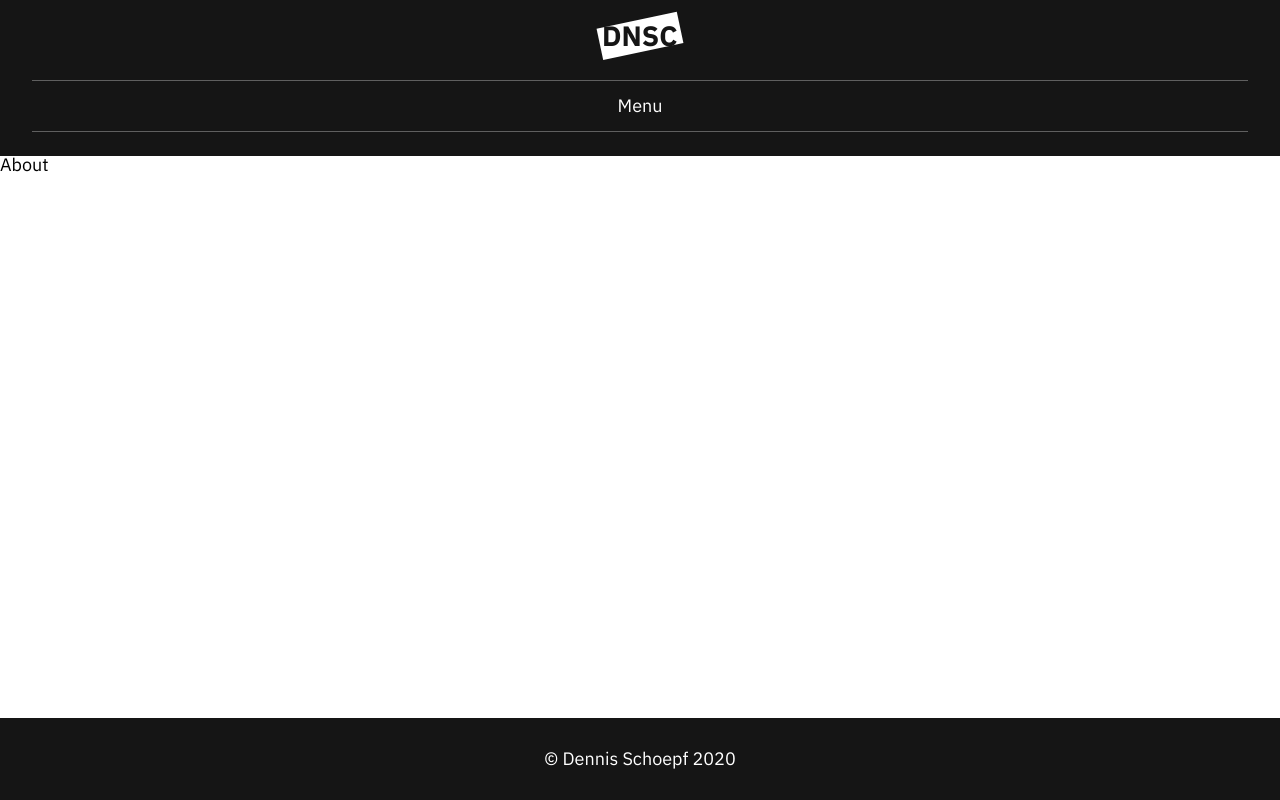
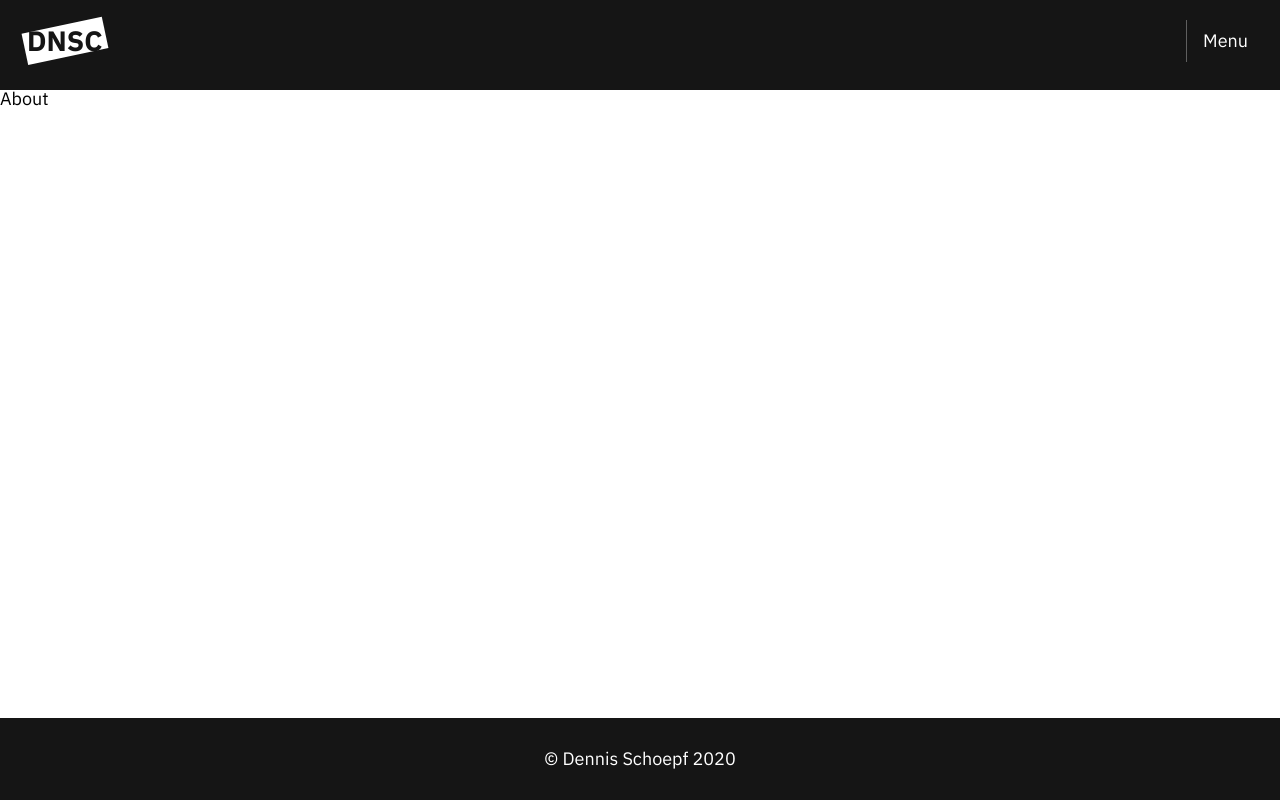
Before and after one commit to dennisschoepf/dnsc.io, a Next.js app: page /about in a window 1280 px wide. Built offline with nearby package versions, Linux system fonts and the light colour scheme.

Commit message:
Rearrange nav items

```diff
--- a/components/Navbar.js
+++ b/components/Navbar.js
@@ -16,9 +16,14 @@ const NavContainer = styled.nav`
 const LogoContainer = styled.div`
   width: 100%;
   display: flex;
-  justify-content: center;
+  justify-content: space-between;
+  align-items: center;
   margin-top: ${(props) => props.theme.sizes.xs};
   margin-bottom: ${(props) => props.theme.sizes.m};
+
+  & > *:first-child {
+    margin-left: ${(props) => props.theme.sizes.xs};
+  }
 `;
 
 const NavItemsContainer = styled.ul`
@@ -42,13 +47,9 @@ const NavItem = styled.a`
 `;
 
 const MobileMenu = styled.menu`
-  width: 100%;
   text-align: center;
-  margin: ${(props) => props.theme.sizes.s} ${(props) => props.theme.sizes.m};
-  border-top: 1px solid ${(props) => props.theme.colors.grey};
-  border-bottom: 1px solid ${(props) => props.theme.colors.grey};
-  padding-top: ${(props) => props.theme.sizes.m};
-  padding-bottom: ${(props) => props.theme.sizes.m};
+  border-left: 1px solid ${(props) => props.theme.colors.grey};
+  padding: ${(props) => props.theme.sizes.s} ${(props) => props.theme.sizes.m};
 
   &:hover {
     cursor: pointer;
@@ -64,8 +65,8 @@ export default function Navbar() {
     <NavContainer>
       <LogoContainer>
         <Logo />
+        <MobileMenu onClick={() => setMenuOpen(!menuOpen)}>Menu</MobileMenu>
       </LogoContainer>
-      <MobileMenu onClick={() => setMenuOpen(!menuOpen)}>Menu</MobileMenu>
       <NavItemsContainer menuOpen={menuOpen}>
         <Link href="/projects" passHref>
           <NavItem active={currentRoute === '/projects'}>Projects</NavItem>
```
